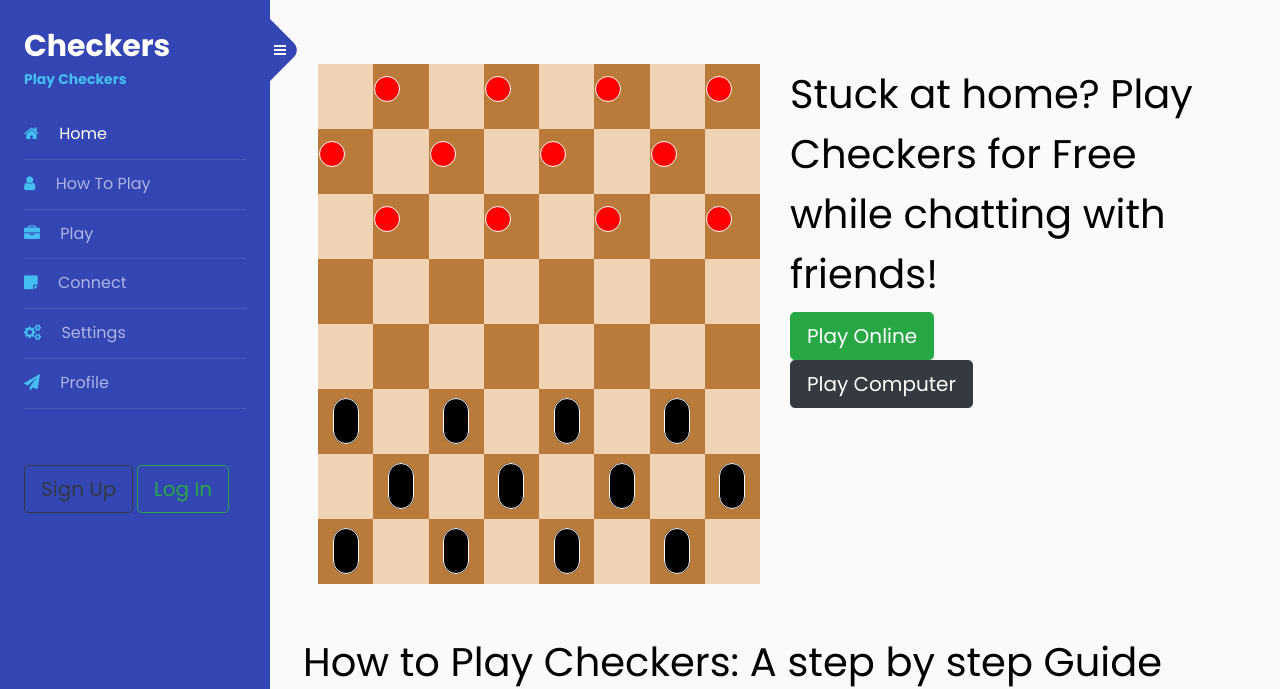
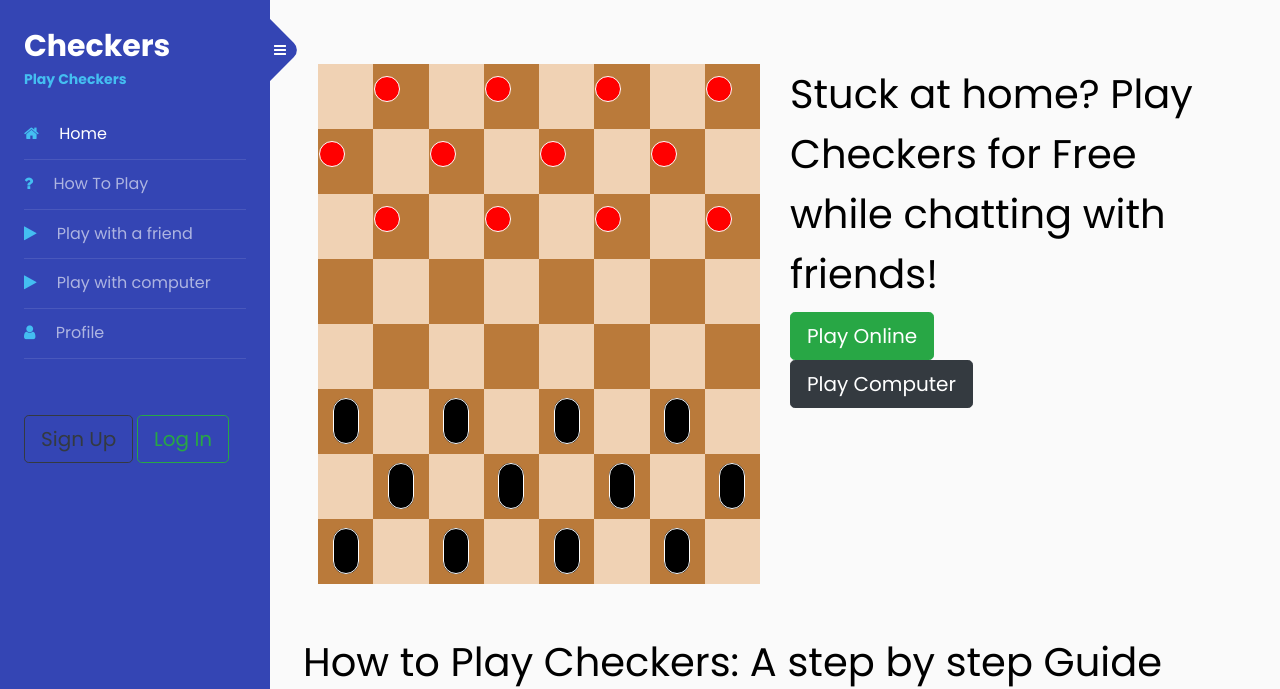
Before and after one commit to apmit2704/webster2k21, a Django app: page / in a window 1280 px wide. Shown: the top 689 px of the page. Run offline with Django 3.2, Linux system fonts and the light colour scheme; parts of the project's set-up code (start-up, migrations or seed data) failed here and were passed over; some libraries are stand-ins or nearby versions.

Commit message:
ui icons and links resolved

```diff
--- a/BerlinCheckers/BerlinCheckers/settings.py
+++ b/BerlinCheckers/BerlinCheckers/settings.py
@@ -115,7 +115,7 @@ DATABASES = {
         'USER' : 'postgres',
         'PASSWORD' : 'pasword7',
         'HOST': 'localhost',
-        'PORT': '5432',
+        'PORT': '5433',
     }
 
 }
--- a/BerlinCheckers/templates/base.html
+++ b/BerlinCheckers/templates/base.html
@@ -91,27 +91,41 @@
 		  		<h1><a href="index.html" class="logo">Checkers <span>Play Checkers</span></a></h1>
 	        <ul class="list-unstyled components mb-5">
 	          <li class="active">
-	            <a href="#"><span class="fa fa-home mr-3"></span> Home</a>
+	            <a href=""><span class="fa fa-home mr-3"></span> Home</a>
 	          </li>
 	          <li>
-	              <a href="#"><span class="fa fa-user mr-3"></span> How To Play</a>
-	          </li>
-	          <li>
-              <a href="#"><span class="fa fa-briefcase mr-3"></span> Play</a>
-	          </li>
-	          <li>
-              <a href="#"><span class="fa fa-sticky-note mr-3"></span> Connect</a>
+	              <a href=""><span class="fa fa-question mr-3"></span> How To Play</a>
 	          </li>
 
+            {% if user.is_authenticated %}
 	          <li>
-              <a href="#"><span class="fa fa-cogs mr-3"></span> Settings</a>
+              <a href="{% url 'profile' %}"><span class="fa fa-play mr-3"></span> Play with a friend</a>
 	          </li>
+            {% endif %}
+
+            {% if not user.is_authenticated %}
+            <li>
+              <a href="{% url 'login'%}"><span class="fa fa-play mr-3"></span> Play with a friend</a>
+	          </li>
+            {% endif %}
+
+            <li>
+              <a href="/playbot"><span class="fa fa-play mr-3"></span> Play with computer</a>
+	          </li>
+
+            {% if user.is_authenticated %}
 	          <li>
-              <a href="{% url 'profile' %}"><span class="fa fa-paper-plane mr-3"></span> Profile</a>
+              <a href="{% url 'profile' %}"><span class="fa fa-user mr-3"></span> Profile</a>
 	          </li>
+            {% endif %}
+            {% if not user.is_authenticated %}
+            <li>
+              <a href="{% url 'login' %}"><span class="fa fa-user mr-3"></span> Profile</a>
+	          </li>
+            {% endif %}
             {% if user.is_authenticated %}
             <li>
-              <a href="/logout/"><span class="fa fa-cogs mr-3"></span>Logout</a>
+              <a href="/logout/"><span class="fa fa-sign-out mr-3"></span>Logout</a>
             </li>
             {% endif %}
 	        </ul>
```
Also changed, not shown: BerlinCheckers/CheckersGame/templates/CheckersGame/playbot.html (+1 -34 lines).
